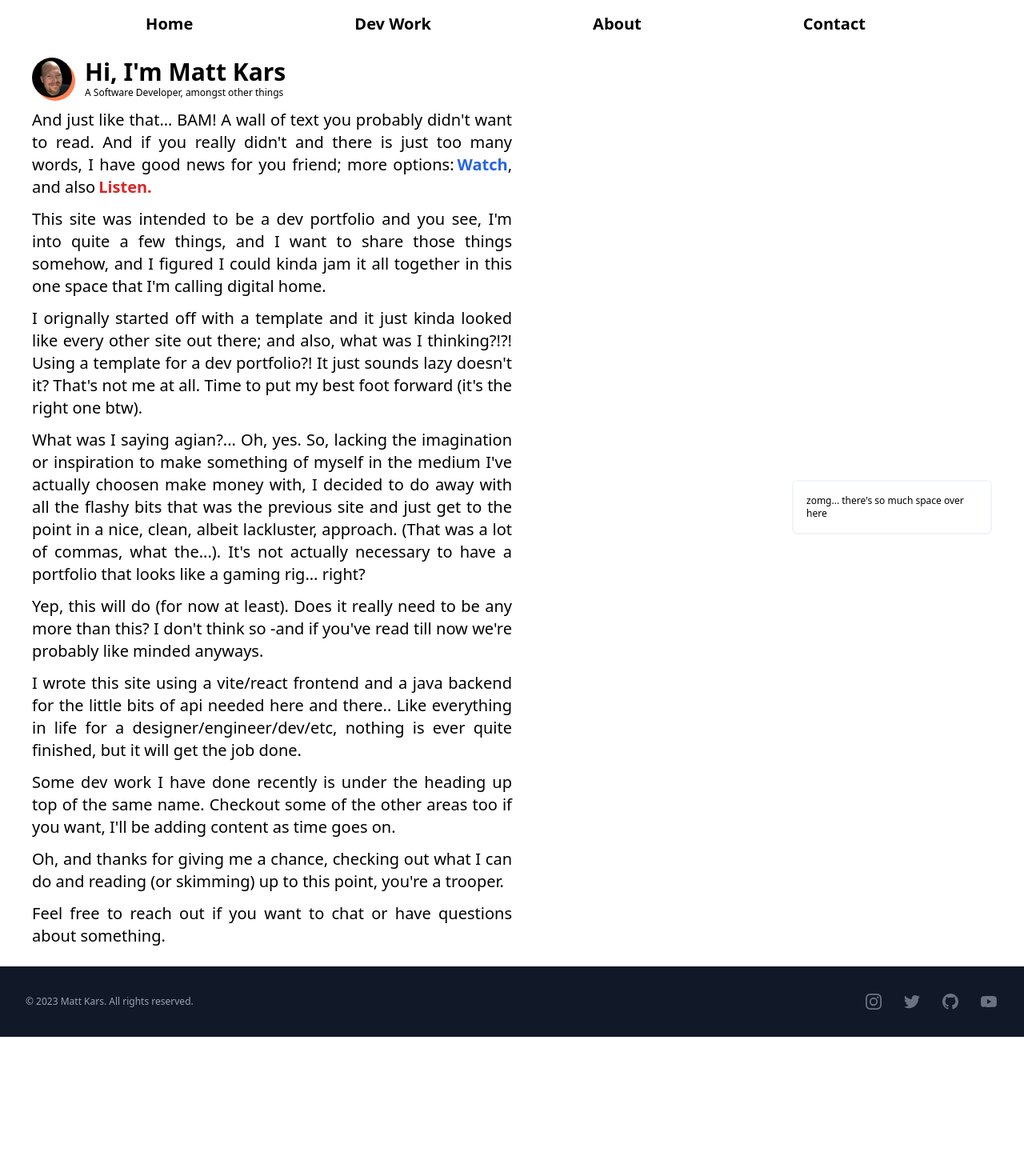
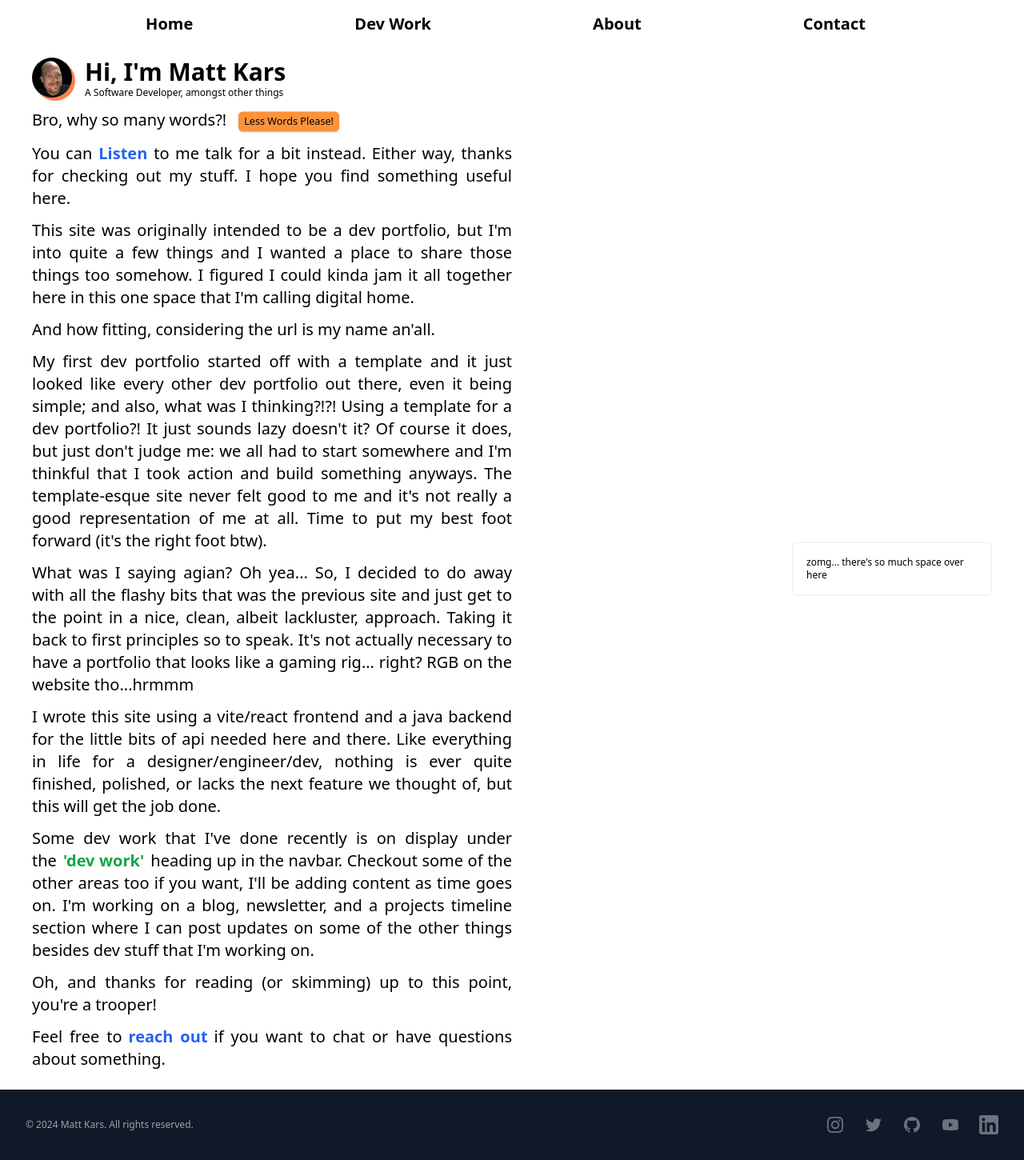
Before and after one commit to Karsyz/mattkarscom, a React (Vite) app: page / in a window 1280 px wide. Shown: the whole page at 80% size. Before the commit the page ends 1296 px from the top, so only its background shows below. Built offline with nearby package versions, Linux system fonts and the light colour scheme; what tailwindcss-3d would draw is missing.

Commit message:
styling everywhere and changed some words on the home section

```diff
--- a/src/App.jsx
+++ b/src/App.jsx
@@ -15,6 +15,8 @@ import Newsletter from './Pages/Newsletter'
 import Projects from './Components/Projects'
 import About from './Components/AboutMe'
 import Contact from './Components/Contact'
+
+import ScrollToTop from './Components/ScrollToTop'
 
 
 const router = createBrowserRouter(
--- a/src/Components/AboutMe.jsx
+++ b/src/Components/AboutMe.jsx
@@ -1,14 +1,14 @@
 
 const AboutMe = () => {
   return (
-    <section id="about" className="bg-white pt-24 sm:px-32">
+    <section id="about" className="bg-white">
 
-      <div className="mx-auto max-w-7xl px-6 lg:px-8">
+      <div className="mx-auto  px-6 lg:px-8">
 
         <div className="max-w-2xl">
           <div className="flex gap-2 items-center tracking-tight">
 
-            <div className="h-8 w-8 rounded-sm bg-orange-400" />
+            <div className="h-8 w-8 rounded-sm bg-blue-400" />
             <h3 className="text-3xl font-bold tracking-tight text-gray-900 sm:text-4xl">About Me</h3>
 
           </div>
--- a/src/Components/Footer.jsx
+++ b/src/Components/Footer.jsx
@@ -48,6 +48,24 @@ const navigation = {
         </svg>
       ),
     },
+    {
+      name: 'LinkedIn',
+      href: 'https://www.linkedin.com/in/mattkars/',
+      icon: (props) => (
+        <svg
+          height="20"
+          viewBox="0 0 72 72"
+          width="20"
+          fill="currentColor"
+          fillRule="evenodd"
+          {...props}
+        >
+          <path d="M8,72 L64,72 C68.418278,72 72,68.418278 72,64 L72,8 C72,3.581722 68.418278,-8.11624501e-16 64,0 L8,0 C3.581722,8.11624501e-16 -5.41083001e-16,3.581722 0,8 L0,64 C5.41083001e-16,68.418278 3.581722,72 8,72 Z"/>
+          <path d="M62,62 L51.315625,62 L51.315625,43.8021149 C51.315625,38.8127542 49.4197917,36.0245323 45.4707031,36.0245323 C41.1746094,36.0245323 38.9300781,38.9261103 38.9300781,43.8021149 L38.9300781,62 L28.6333333,62 L28.6333333,27.3333333 L38.9300781,27.3333333 L38.9300781,32.0029283 C38.9300781,32.0029283 42.0260417,26.2742151 49.3825521,26.2742151 C56.7356771,26.2742151 62,30.7644705 62,40.051212 L62,62 Z M16.349349,22.7940133 C12.8420573,22.7940133 10,19.9296567 10,16.3970067 C10,12.8643566 12.8420573,10 16.349349,10 C19.8566406,10 22.6970052,12.8643566 22.6970052,16.3970067 C22.6970052,19.9296567 19.8566406,22.7940133 16.349349,22.7940133 Z M11.0325521,62 L21.769401,62 L21.769401,27.3333333 L11.0325521,27.3333333 L11.0325521,62 Z" fill="rgb(17 24 39)"/>
+          </svg>
+      ),
+    },
+
   ],
 }
 
@@ -75,7 +93,7 @@ export default function Footer() {
             ))}
           </div>
           <p className="mt-8 text-xs leading-5 text-gray-400 md:order-1 md:mt-0">
-            &copy; 2023 Matt Kars. All rights reserved.
+            &copy; 2024 Matt Kars. All rights reserved.
           </p>
         </div>
       </div>
--- a/src/Components/Home.jsx
+++ b/src/Components/Home.jsx
@@ -3,7 +3,7 @@ import { NavLink } from 'react-router-dom'
 
 const Home = () => {
 
-  const [videoOpen, setVideoOpen] = useState(false);
+  const [moreWords, setMoreWords] = useState(false);
   const [audioOpen, setAudioOpen] = useState(false);
 
   return (
@@ -20,35 +20,71 @@ const Home = () => {
               <h2 className="text-xs mb-3">A Software Developer, amongst other things</h2>
             </div>
           </NavLink>
-          <p className="text-xl font-base text-justify mb-3">And just like that... BAM! A wall of text you probably didn't want to read. And if you really didn't and there is just too many words, I have good news for you friend; more options:
+          <p className="text-xl font-base text-justify mb-3">Bro, why so {moreWords ? "few" : "many"} words?!
             <button
-              className='text-blue-600 font-semibold ml-1'
-              onClick={()=> setVideoOpen(prev => !prev)}
-            >Watch</button>
-            , and also
+              className='text-sm bg-orange-400 mx-2 py-1 px-2 rounded-md drop-shadow scale-90'
+              onClick={()=> setMoreWords(prev => !prev)}
+            >
+              {moreWords ? "Moar Words Now!" : "Less Words Please!"}
+              </button></p>
+            <p className="text-xl font-base text-justify mb-3">
+            You can
             <button
-              className='text-red-600 font-semibold ml-1'
+              className='text-blue-600 font-bold mx-2'
               onClick={()=> setAudioOpen(prev => !prev)}
-            >Listen.</button>
+            >Listen</button>
+            to me talk for a bit instead. Either way, thanks for checking out my stuff. I hope you find something useful here.
           </p>
 
           <div className='overflow-hidden'>
-            {videoOpen &&
-              <div className='flex flex-row justify-center items-center h-[100px] transition bg-blue-500 rounded-md mb-3 ease-in-out duration-1000'>Video Player</div>
-            }
             {audioOpen &&
-              <div className='flex flex-row justify-center items-center h-[100px] transition bg-red-500 rounded-md mb-3 ease-in-out duration-1000'>Audio Player</div>
+              <div className='flex flex-col justify-center items-center h-[100px] transition bg-transparent rounded-md mb-3 ease-in-out duration-1000'>
+                <audio
+                  src="/audio/karsyPortfolio.mp3"
+                  type="audio/mpeg"
+                  preload="none"
+                  controls
+                >
+                  Error: Your browser does not support the audio element.
+                </audio>
+              </div>
             }
 
           </div>
-          <p className="text-xl font-base mb-3 text-justify">This site was intended to be a dev portfolio and you see, I'm into quite a few things, and I want to share those things somehow, and I figured I could kinda jam it all together in this one space that I'm calling digital home.</p>
-          <p className="text-xl font-base mb-3 text-justify">I orignally started off with a template and it just kinda looked like every other site out there; and also, what was I thinking?!?! Using a template for a dev portfolio?!  It just sounds lazy doesn't it?  That's not me at all.  Time to put my best foot forward (it's the right one btw).</p>
-          <p className="text-xl font-base mb-3 text-justify">What was I saying agian?... Oh, yes.  So, lacking the imagination or inspiration to make something of myself in the medium I've actually choosen make money with, I decided to do away with all the flashy bits that was the previous site and just get to the point in a nice, clean, albeit lackluster, approach. (That was a lot of commas, what the...). It's not actually necessary to have a portfolio that looks like a gaming rig... right?</p>
-          <p className="text-xl font-base mb-3 text-justify">Yep, this will do (for now at least).  Does it really need to be any more than this? I don't think so -and if you've read till now we're probably like minded anyways.</p>
-          <p className="text-xl font-base mb-3 text-justify">I wrote this site using a vite/react frontend and a java backend for the little bits of api needed here and there.. Like everything in life for a designer/engineer/dev/etc, nothing is ever quite finished, but it will get the job done.</p>
-          <p className="text-xl font-base mb-3 text-justify">Some dev work I have done recently is under the heading up top of the same name. Checkout some of the other areas too if you want, I'll be adding content as time goes on.</p>
-          <p className="text-xl font-base mb-3 text-justify">Oh, and thanks for giving me a chance, checking out what I can do and reading (or skimming) up to this point, you're a trooper.</p>
-          <p className="text-xl font-base mb-3 text-justify">Feel free to reach out if you want to chat or have questions about something.</p>
+          {moreWords ?
+
+          <>
+            <p className="text-xl font-base mb-3 text-justify">I intended mattkars.com to be a dev portfolio, but I'm into a lot of other stuff too; so I figured I'd just wrap it all up one location.</p>
+            <p className="text-xl font-base mb-3 text-justify">Areas of interest are up in the navbar.  I'm working on a blog, newsletter, and a projects timeline section where I can post updates on what I'm working on.</p>
+            <p className="text-xl font-base mb-3 text-justify">Feel free to
+            <NavLink to="contact" className="text-blue-600 font-bold mx-2">
+              reach out
+            </NavLink>
+            if you want to chat or have questions about something.</p>
+          </>
+          :
+          <>
+            <p className="text-xl font-base mb-3 text-justify">This site was originally intended to be a dev portfolio, but I'm into quite a few things and I wanted a place to share those things too somehow. I figured I could kinda jam it all together here in this one space that I'm calling digital home.</p>
+            <p className="text-xl font-base mb-3 text-justify">And how fitting, considering the url is my name an'all.</p>
+            <p className="text-xl font-base mb-3 text-justify">My first dev portfolio started off with a template and it just looked like every other dev portfolio out there, even it being simple; and also, what was I thinking?!?! Using a template for a dev portfolio?! It just sounds lazy doesn't it? Of course it does, but just don't judge me: we all had to start somewhere and I'm thinkful that I took action and build something anyways. The template-esque site never felt good to me and it's not really a good representation of me at all. Time to put my best foot forward (it's the right foot btw).</p>
+            <p className="text-xl font-base mb-3 text-justify">What was I saying agian? Oh yea...  So, I decided to do away with all the flashy bits that was the previous site and just get to the point in a nice, clean, albeit lackluster, approach. Taking it back to first principles so to speak. It's not actually necessary to have a portfolio that looks like a gaming rig... right? RGB on the website tho...hrmmm</p>
+            <p className="text-xl font-base mb-3 text-justify">I wrote this site using a vite/react frontend and a java backend for the little bits of api needed here and there. Like everything in life for a designer/engineer/dev, nothing is ever quite finished, polished, or lacks the next feature we thought of, but this will get the job done.</p>
+            <p className="text-xl font-base mb-3 text-justify">Some dev work that I've done recently is on display under the
+            <NavLink to="contact" className="text-green-600 font-bold mx-2">
+            'dev work'
+            </NavLink>
+            heading up in the navbar. Checkout some of the other areas too if you want, I'll be adding content as time goes on. I'm working on a blog, newsletter, and a projects timeline section where I can post updates on some of the other things besides dev stuff that I'm working on.</p>
+            <p className="text-xl font-base mb-3 text-justify">Oh, and thanks for reading (or skimming) up to this point, you're a trooper!</p>
+            <p className="text-xl font-base mb-3 text-justify">Feel free to
+            <NavLink to="contact" className="text-blue-600 font-bold mx-2">
+              reach out
+            </NavLink>
+            if you want to chat or have questions about something.</p>
+          </>
+          }
+
+
+
         </article>
         <aside className="w-1/2 hidden lg:flex flex-row justify-end">
           <p className="w-5/12 p-4 text-xs font-base border-2 border-slate-100 rounded-md self-center">zomg... there's so much space over here</p>
--- a/src/Components/NavBar.jsx
+++ b/src/Components/NavBar.jsx
@@ -29,7 +29,7 @@ const navItems = [
   {
     name: "About",
     to: "about",
-    color: "orange",
+    color: "rgb(96 165 250)",
   },
   {
     name: "Contact",
--- /dev/null
+++ b/src/Components/ScrollToTop.jsx
@@ -0,0 +1,12 @@
+import { useEffect } from "react";
+import { useLocation } from "react-router-dom";
+
+export default function ScrollToTop() {
+  const { pathname } = useLocation();
+
+  useEffect(() => {
+    window.scrollTo(0, 0);
+  }, [pathname]);
+
+  return null;
+}
```
Also changed, not shown: src/Components/DevWork.jsx (+72 -3 lines), 1 other file (tests, documents, lock files or other folders).
